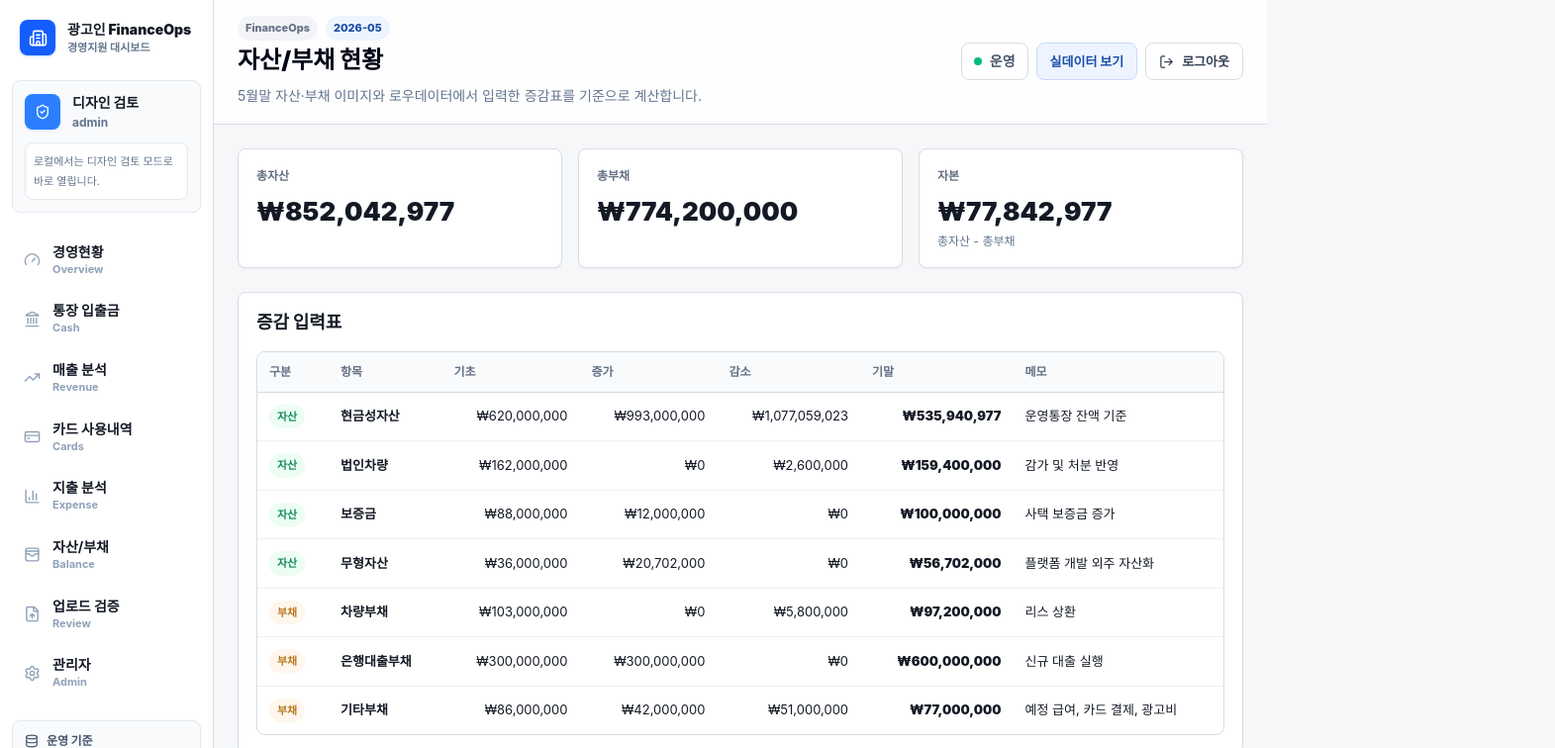
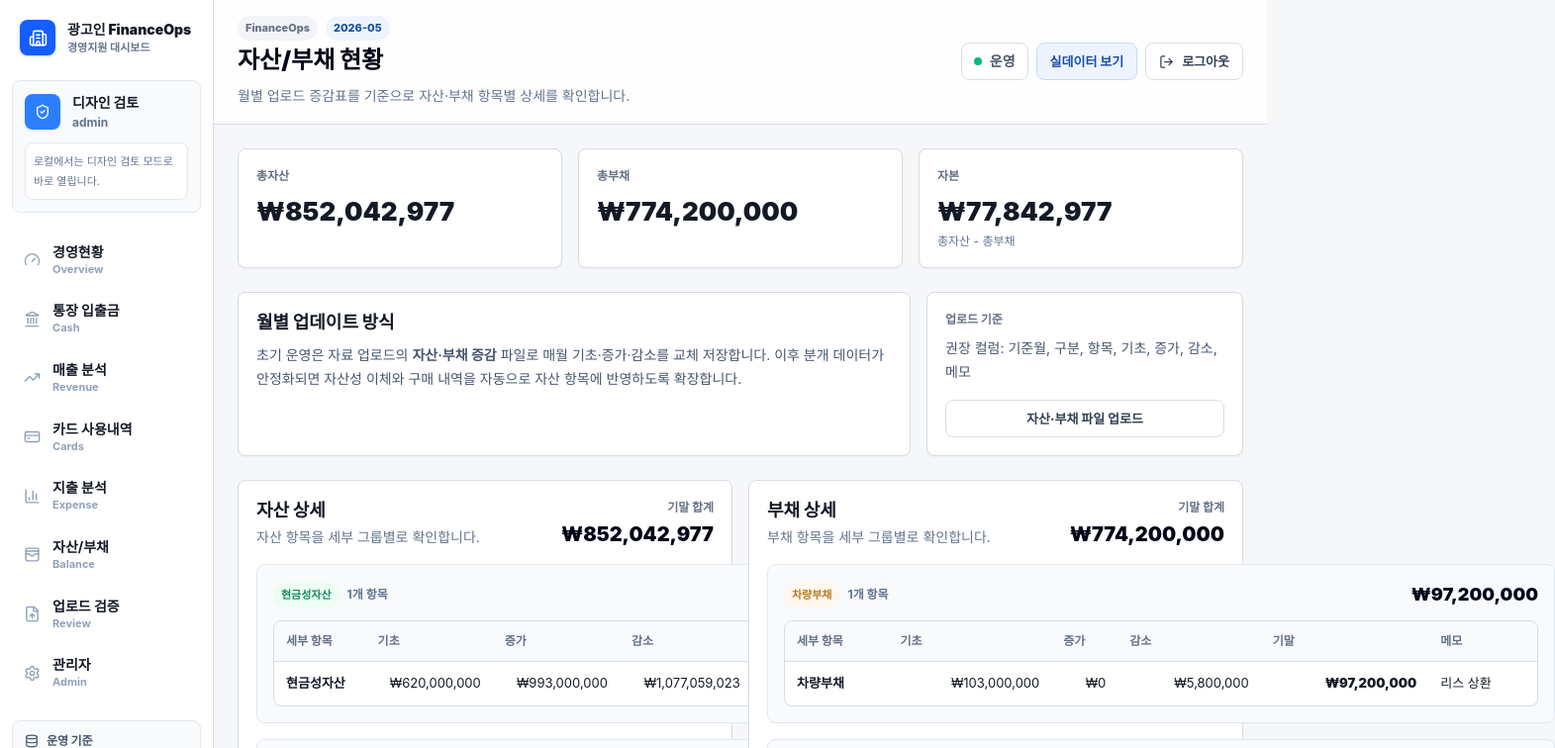
Before and after one commit to artong0906-cloud/finance-ops-dashboard, a Next.js app: page /balance in a window 1280 px wide. Shown: the top 756 px of the page at 99% size, 1571 px wide, since content can reach past the window. Built offline with nearby package versions, Linux system fonts and the light colour scheme; no server answers.

Commit message:
Add balance detail upload workflow

```diff
--- a/app/api/uploads/route.ts
+++ b/app/api/uploads/route.ts
@@ -163,10 +163,36 @@ export async function POST(request: NextRequest) {
         review_status: transaction.review_status,
         memo: transaction.memo
       }));
+    const balanceMovementRows = uploadType === "balance" ? normalizedRows
+      .map((row) => row.balanceMovement)
+      .filter((movement): movement is NonNullable<typeof movement> => Boolean(movement))
+      .map((movement) => ({
+        month: movement.month,
+        statement_type: movement.statement_type,
+        category: movement.category,
+        opening_amount: movement.opening_amount,
+        increase_amount: movement.increase_amount,
+        decrease_amount: movement.decrease_amount,
+        memo: movement.memo
+      })) : [];
 
     for (let i = 0; i < transactionRows.length; i += 500) {
       const { error } = await admin.from("transactions").insert(transactionRows.slice(i, i + 500));
       if (error) throw error;
+    }
+
+    if (balanceMovementRows.length > 0) {
+      const months = Array.from(new Set(balanceMovementRows.map((row) => row.month)));
+      const { error: deleteError } = await admin
+        .from("balance_movements")
+        .delete()
+        .in("month", months);
+      if (deleteError) throw deleteError;
+
+      for (let i = 0; i < balanceMovementRows.length; i += 500) {
+        const { error } = await admin.from("balance_movements").insert(balanceMovementRows.slice(i, i + 500));
+        if (error) throw error;
+      }
     }
 
     return NextResponse.json({
@@ -174,6 +200,7 @@ export async function POST(request: NextRequest) {
       batch,
       rawRowCount: rows.length,
       transactionCount: transactionRows.length,
+      balanceMovementCount: balanceMovementRows.length,
       needReviewCount: normalizedRows.filter((row) => row.parseStatus !== "정상" || row.transaction?.review_status === "확인필요").length,
       rawRowsTableReady: hasRawRows
     });
--- a/app/balance/page.tsx
+++ b/app/balance/page.tsx
@@ -1,31 +1,200 @@
 export const dynamic = "force-dynamic";
 
+import Link from "next/link";
 import { AppShell } from "@/components/layout/AppShell";
 import { endingAmount, formatKRW, sumBy } from "@/services/dashboard/calculations";
 import { getDashboardData } from "@/services/dashboard/liveData";
+import type { BalanceMovement } from "@/types/finance";
+
+type BalanceViewRow = BalanceMovement & {
+  group: string;
+  ending: number;
+};
+
+const assetGroupOrder = ["현금성자산", "차량가액", "보증금", "대여금", "유형자산", "무형자산", "기타자산"];
+const liabilityGroupOrder = ["차량부채", "은행대출부채", "미지급/예정부채", "기타부채"];
+
+function compact(value: string | undefined) {
+  return String(value || "").replace(/\s+/g, "").toLowerCase();
+}
+
+function includesAny(text: string, keywords: string[]) {
+  return keywords.some((keyword) => text.includes(compact(keyword)));
+}
+
+function classifyBalanceGroup(row: BalanceMovement) {
+  const text = compact([row.category, row.memo].filter(Boolean).join(" "));
+
+  if (row.statementType === "부채") {
+    if (includesAny(text, ["차량", "리스"])) return "차량부채";
+    if (includesAny(text, ["은행", "대출", "차입"])) return "은행대출부채";
+    if (includesAny(text, ["카드", "광고비", "급여", "예정", "미지급"])) return "미지급/예정부채";
+    return "기타부채";
+  }
+
+  if (includesAny(text, ["현금", "예금", "통장", "증권", "현금성"])) return "현금성자산";
+  if (includesAny(text, ["차량", "법인차"])) return "차량가액";
+  if (includesAny(text, ["보증금", "임차보증금"])) return "보증금";
+  if (includesAny(text, ["대여금"])) return "대여금";
+  if (includesAny(text, ["토지", "비품", "유형자산", "건물", "시설", "전자칠판", "나스", "장비", "집기"])) return "유형자산";
+  if (includesAny(text, ["무형자산", "앱개발", "앱", "소프트웨어", "지식재산", "특허", "상표"])) return "무형자산";
+  return "기타자산";
+}
+
+function toViewRows(rows: BalanceMovement[]): BalanceViewRow[] {
+  return rows.map((row) => ({
+    ...row,
+    group: classifyBalanceGroup(row),
+    ending: endingAmount(row)
+  }));
+}
+
+function groupRows(rows: BalanceViewRow[], order: string[]) {
+  const grouped = rows.reduce((acc, row) => {
+    const list = acc.get(row.group) || [];
+    list.push(row);
+    acc.set(row.group, list);
+    return acc;
+  }, new Map<string, BalanceViewRow[]>());
+
+  return Array.from(grouped.entries()).sort(([a], [b]) => {
+    const aIndex = order.indexOf(a);
+    const bIndex = order.indexOf(b);
+    if (aIndex === -1 && bIndex === -1) return a.localeCompare(b);
+    if (aIndex === -1) return 1;
+    if (bIndex === -1) return -1;
+    return aIndex - bIndex;
+  });
+}
+
+function BalanceGroupSection({
+  rows,
+  statementType,
+  title
+}: {
+  rows: BalanceViewRow[];
+  statementType: "자산" | "부채";
+  title: string;
+}) {
+  const order = statementType === "자산" ? assetGroupOrder : liabilityGroupOrder;
+  const groups = groupRows(rows, order);
+  const total = sumBy(rows, (row) => row.ending);
+
+  return (
+    <section className="card">
+      <div className="mb-4 flex items-start justify-between gap-4 max-md:flex-col">
+        <div>
+          <h2 className="section-title">{title}</h2>
+          <p className="mt-1 text-sm text-slate-500">
+            {statementType} 항목을 세부 그룹별로 확인합니다.
+          </p>
+        </div>
+        <div className="text-right max-md:text-left">
+          <div className="eyebrow">기말 합계</div>
+          <div className="mt-1 text-xl font-black text-slate-950">{formatKRW(total)}</div>
+        </div>
+      </div>
+
+      <div className="grid gap-4">
+        {groups.map(([group, groupRows]) => {
+          const groupTotal = sumBy(groupRows, (row) => row.ending);
+
+          return (
+            <div className="rounded-lg border border-slate-200 bg-slate-50 p-4" key={group}>
+              <div className="mb-3 flex items-center justify-between gap-3 max-md:flex-col max-md:items-start">
+                <div>
+                  <span className={statementType === "자산" ? "badge badge-good" : "badge badge-warning"}>{group}</span>
+                  <span className="ml-2 text-xs font-bold text-slate-500">{groupRows.length.toLocaleString("ko-KR")}개 항목</span>
+                </div>
+                <div className="text-lg font-black text-slate-950">{formatKRW(groupTotal)}</div>
+              </div>
+              <div className="table-wrap">
+                <table>
+                  <thead>
+                    <tr>
+                      <th>세부 항목</th>
+                      <th className="text-right">기초</th>
+                      <th className="text-right">증가</th>
+                      <th className="text-right">감소</th>
+                      <th className="text-right">기말</th>
+                      <th>메모</th>
+                    </tr>
+                  </thead>
+                  <tbody>
+                    {groupRows.map((row) => (
+                      <tr key={row.id}>
+                        <td className="font-black">{row.category}</td>
+                        <td className="text-right">{formatKRW(row.openingAmount)}</td>
+                        <td className="text-right">{formatKRW(row.increaseAmount)}</td>
+                        <td className="text-right">{formatKRW(row.decreaseAmount)}</td>
+                        <td className="text-right font-black">{formatKRW(row.ending)}</td>
+                        <td>{row.memo || "-"}</td>
+                      </tr>
+                    ))}
+                  </tbody>
+                </table>
+              </div>
+            </div>
+          );
+        })}
+
+        {groups.length === 0 ? (
+          <div className="rounded-lg border border-dashed border-slate-200 bg-white p-6 text-center text-sm font-bold text-slate-500">
+            표시할 {statementType} 항목이 없습니다.
+          </div>
+        ) : null}
+      </div>
+    </section>
+  );
+}
 
 export default async function BalancePage() {
   const data = await getDashboardData();
   const { balanceMovements } = data;
-  const assets = balanceMovements.filter((row) => row.statementType === "자산");
-  const liabilities = balanceMovements.filter((row) => row.statementType === "부채");
-  const totalAssets = sumBy(assets, endingAmount);
-  const totalLiabilities = sumBy(liabilities, endingAmount);
+  const viewRows = toViewRows(balanceMovements);
+  const assets = viewRows.filter((row) => row.statementType === "자산");
+  const liabilities = viewRows.filter((row) => row.statementType === "부채");
+  const totalAssets = sumBy(assets, (row) => row.ending);
+  const totalLiabilities = sumBy(liabilities, (row) => row.ending);
   const equity = totalAssets - totalLiabilities;
+
   return (
-    <AppShell title="자산/부채 현황" description="5월말 자산·부채 이미지와 로우데이터에서 입력한 증감표를 기준으로 계산합니다." periodLabel={data.currentMonth || "2026-05"}>
+    <AppShell title="자산/부채 현황" description="월별 업로드 증감표를 기준으로 자산·부채 항목별 상세를 확인합니다." periodLabel={data.currentMonth || "2026-05"}>
       <section className="mb-6 grid grid-cols-3 gap-4 max-md:grid-cols-1">
         <div className="card"><div className="eyebrow">총자산</div><div className="metric-value mt-3">{formatKRW(totalAssets)}</div></div>
         <div className="card"><div className="eyebrow">총부채</div><div className="metric-value mt-3">{formatKRW(totalLiabilities)}</div></div>
         <div className="card"><div className="eyebrow">자본</div><div className="metric-value mt-3">{formatKRW(equity)}</div><div className="mt-2 text-xs text-slate-500">총자산 - 총부채</div></div>
       </section>
-      <section className="card mb-6">
-        <h2 className="section-title mb-4">증감 입력표</h2>
+
+      <section className="mb-6 grid grid-cols-[minmax(0,1fr)_320px] gap-4 max-xl:grid-cols-1">
+        <div className="card">
+          <h2 className="section-title">월별 업데이트 방식</h2>
+          <p className="mt-2 text-sm leading-6 text-slate-600">
+            초기 운영은 자료 업로드의 <b>자산·부채 증감</b> 파일로 매월 기초·증가·감소를 교체 저장합니다. 이후 분개 데이터가 안정화되면 자산성 이체와 구매 내역을 자동으로 자산 항목에 반영하도록 확장합니다.
+          </p>
+        </div>
+        <div className="card">
+          <div className="eyebrow">업로드 기준</div>
+          <div className="mt-2 text-sm leading-6 text-slate-600">
+            권장 컬럼: 기준월, 구분, 항목, 기초, 증가, 감소, 메모
+          </div>
+          <Link className="btn mt-4 w-full" href="/uploads">자산·부채 파일 업로드</Link>
+        </div>
+      </section>
+
+      <section className="mb-6 grid grid-cols-2 gap-4 max-xl:grid-cols-1">
+        <BalanceGroupSection rows={assets} statementType="자산" title="자산 상세" />
+        <BalanceGroupSection rows={liabilities} statementType="부채" title="부채 상세" />
+      </section>
+
+      <section className="card">
+        <h2 className="section-title mb-4">전체 증감 입력표</h2>
         <div className="table-wrap">
           <table>
             <thead>
               <tr>
                 <th>구분</th>
+                <th>분류</th>
                 <th>항목</th>
                 <th className="text-right">기초</th>
                 <th className="text-right">증가</th>
@@ -35,15 +204,16 @@ export default async function BalancePage() {
               </tr>
             </thead>
             <tbody>
-              {balanceMovements.map((row) => (
+              {viewRows.map((row) => (
                 <tr key={row.id}>
                   <td><span className={row.statementType === "자산" ? "badge badge-good" : "badge badge-warning"}>{row.statementType}</span></td>
+                  <td>{row.group}</td>
                   <td className="font-black">{row.category}</td>
                   <td className="text-right">{formatKRW(row.openingAmount)}</td>
                   <td className="text-right">{formatKRW(row.increaseAmount)}</td>
                   <td className="text-right">{formatKRW(row.decreaseAmount)}</td>
-                  <td className="text-right font-black">{formatKRW(endingAmount(row))}</td>
-                  <td>{row.memo}</td>
+                  <td className="text-right font-black">{formatKRW(row.ending)}</td>
+                  <td>{row.memo || "-"}</td>
                 </tr>
               ))}
             </tbody>
```
Also changed, not shown: app/uploads/UploadWorkspace.tsx (+7 -3 lines), 1 other file (tests, documents, lock files or other folders).
